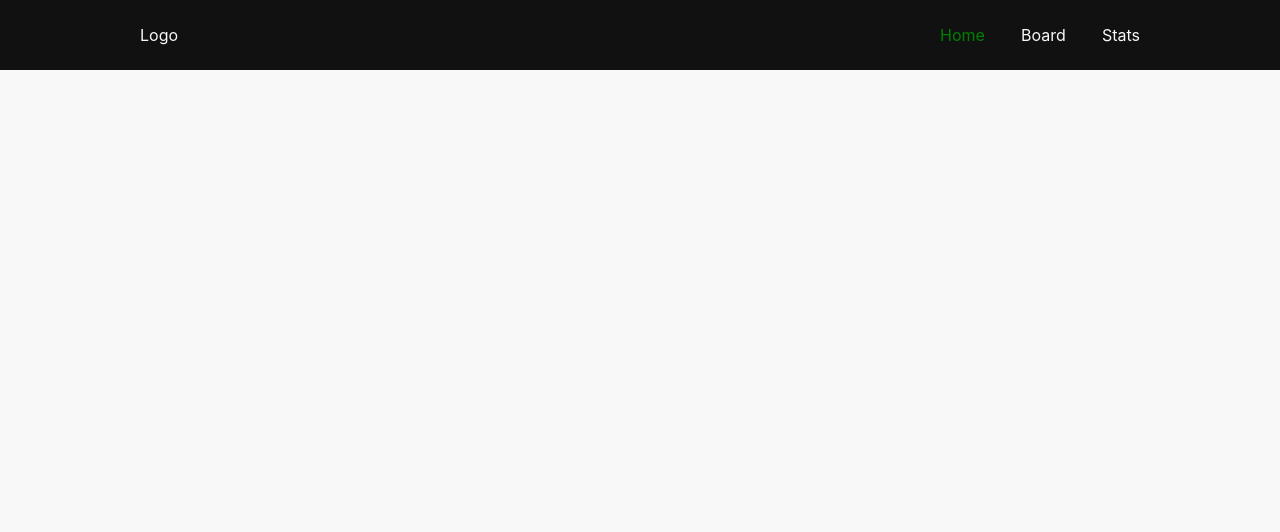
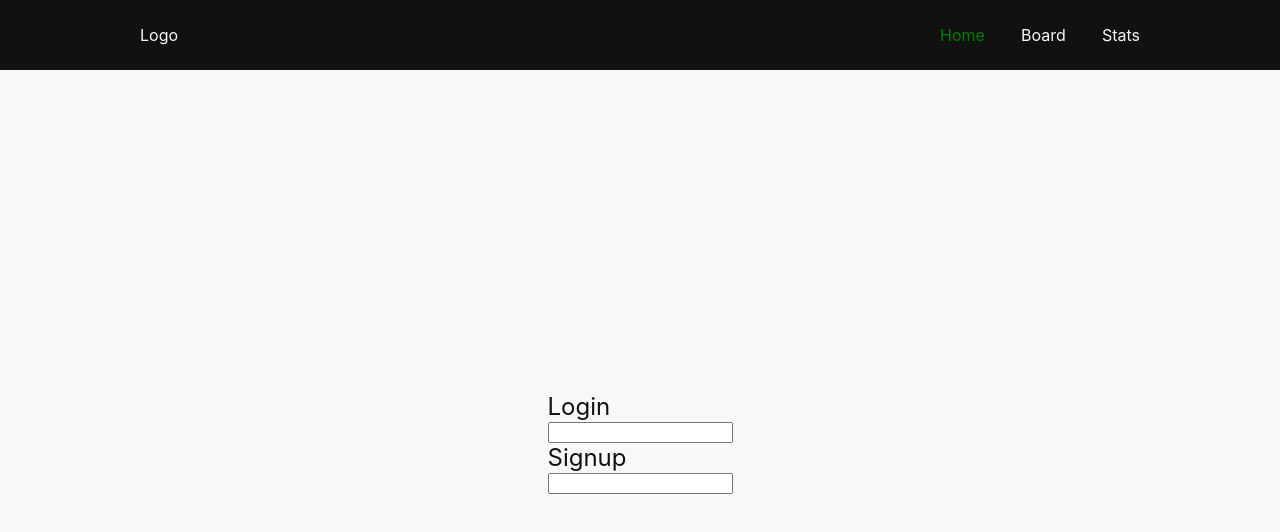
Before and after one commit to halouvi/Tallo, a React (Create React App) app: page /#/ in a window 1280 px wide. Shown: the top 532 px of the page. Built offline with nearby package versions, Linux system fonts and the light colour scheme.

Commit message:
login cmp

```diff
--- /dev/null
+++ b/src/components/LoginSignup/LoginSignup.jsx
@@ -0,0 +1,18 @@
+import { Popover } from '@material-ui/core'
+import { useState } from 'react'
+
+
+export const LoginSingup = props => {
+  const [user, setUser] = useState({});
+
+
+  return (
+    <div className="login-signup-section">
+        <h2>Login</h2>
+        <input type="text" name="" id=""/>
+        <h2>Signup</h2>
+        <input type="text" name="" id=""/>
+
+    </div>
+  )
+}
--- a/src/pages/Home/Home.jsx
+++ b/src/pages/Home/Home.jsx
@@ -1,7 +1,9 @@
 // import { useEffect } from 'react'
 // import { useDispatch, useSelector } from 'react-redux'
 // import { getUserById } from '../../store/user/UserActions'
+import { LoginSingup } from "../../components/LoginSignup/LoginSignup"
 // import { getRate } from '../../store/bitcoin/BitcoinActions'
+
 
 export const Home = () => {
   // const { user } = useSelector(store => store.user)
@@ -15,11 +17,7 @@ export const Home = () => {
     <main className="home main-grid">
       <div className="container grid-col-c flex col ac jc">
         <div className="flex col">
-          {/* <span>{user.name}</span>
-          <span>{user.coins}</span>
-        </div>
-        <div>
-          <span>{bitcoinRate}</span> */}
+          <LoginSingup></LoginSingup>
         </div>
       </div>
     </main>
--- a/src/styles/styles.scss
+++ b/src/styles/styles.scss
@@ -19,3 +19,4 @@
 @import '../pages/Board/Board';
 @import '../pages/Stats/Stats';
 @import '../components/Board/CardModal/CardModal';
+@import '../components/LoginSignup/LoginSignup';
```
Also changed, not shown: src/components/LoginSignup/_LoginSignup.scss (added), 1 other file (tests, documents, lock files or other folders).
